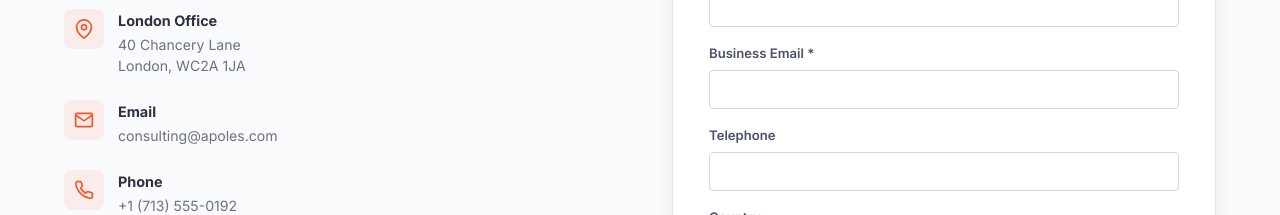
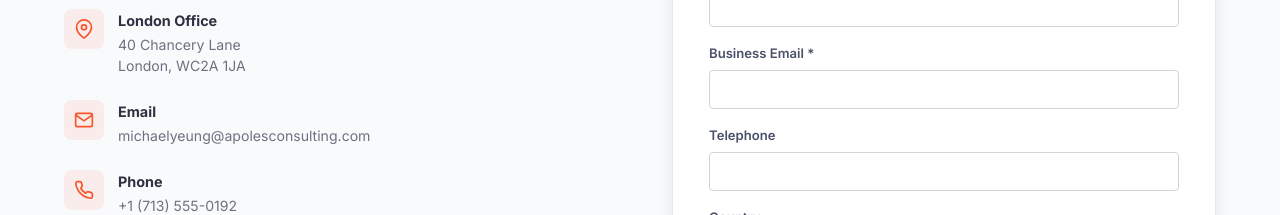
Before and after one commit to wlw-edgensis/apoles-consulting, a plain HTML site: page index.html in a window 1280 px wide. Shown: the part 6120-6335 px from the top of the page. Drawn offline with Linux system fonts and the light colour scheme.

Commit message:
Update contact email to michaelyeung@apolesconsulting.com
Co-Authored-By: Claude Opus 4.6 (1M context) <noreply@anthropic.com>

```diff
--- a/index.html
+++ b/index.html
@@ -495,7 +495,7 @@
               </div>
               <div>
                 <h4>Email</h4>
-                <p>consulting@apoles.com</p>
+                <p>michaelyeung@apolesconsulting.com</p>
               </div>
             </div>
             <div class="contact-item">
```
